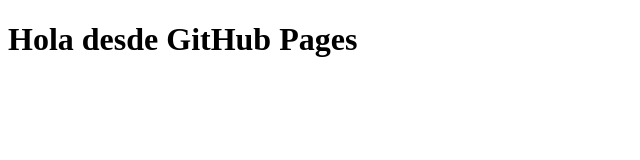
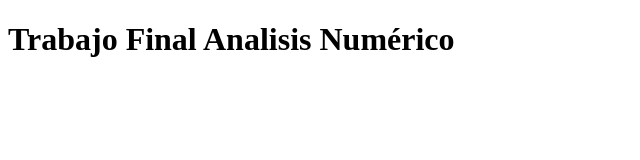
Before and after one commit to mateovalenciavelez2005-debug/analisisnumerico, a plain HTML site: page index.html in a window 1280 px wide. Shown: the whole page, without its empty margins (0-640 px from the left). Drawn offline with Linux system fonts and the light colour scheme.

Commit message:
index.html

```diff
--- a/index.html
+++ b/index.html
@@ -4,6 +4,6 @@
     <title>Mi primera página</title>
 </head>
 <body>
-    <h1>Hola desde GitHub Pages</h1>
+    <h1>Trabajo Final Analisis Numérico</h1>
 </body>
 </html>
```
